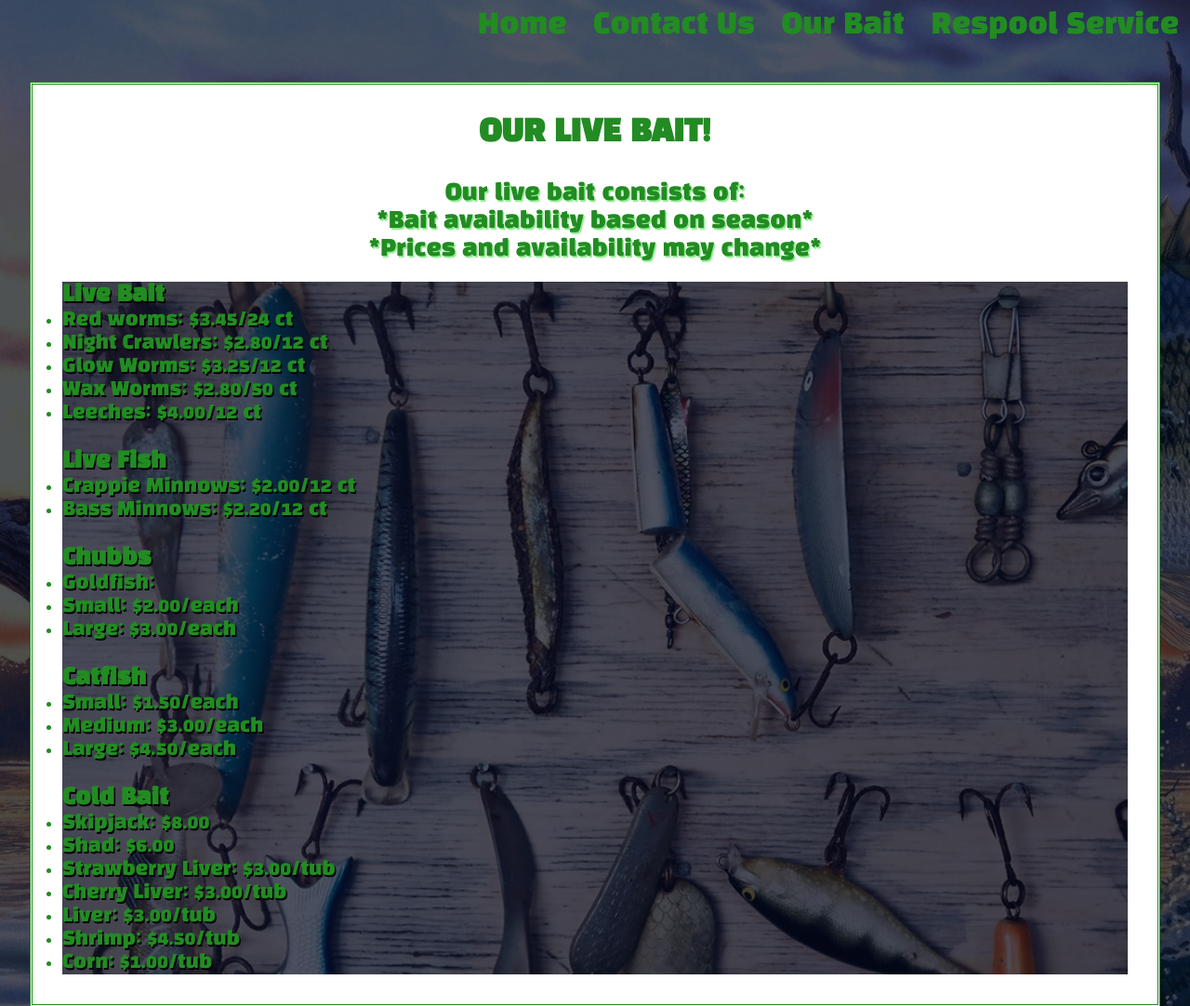
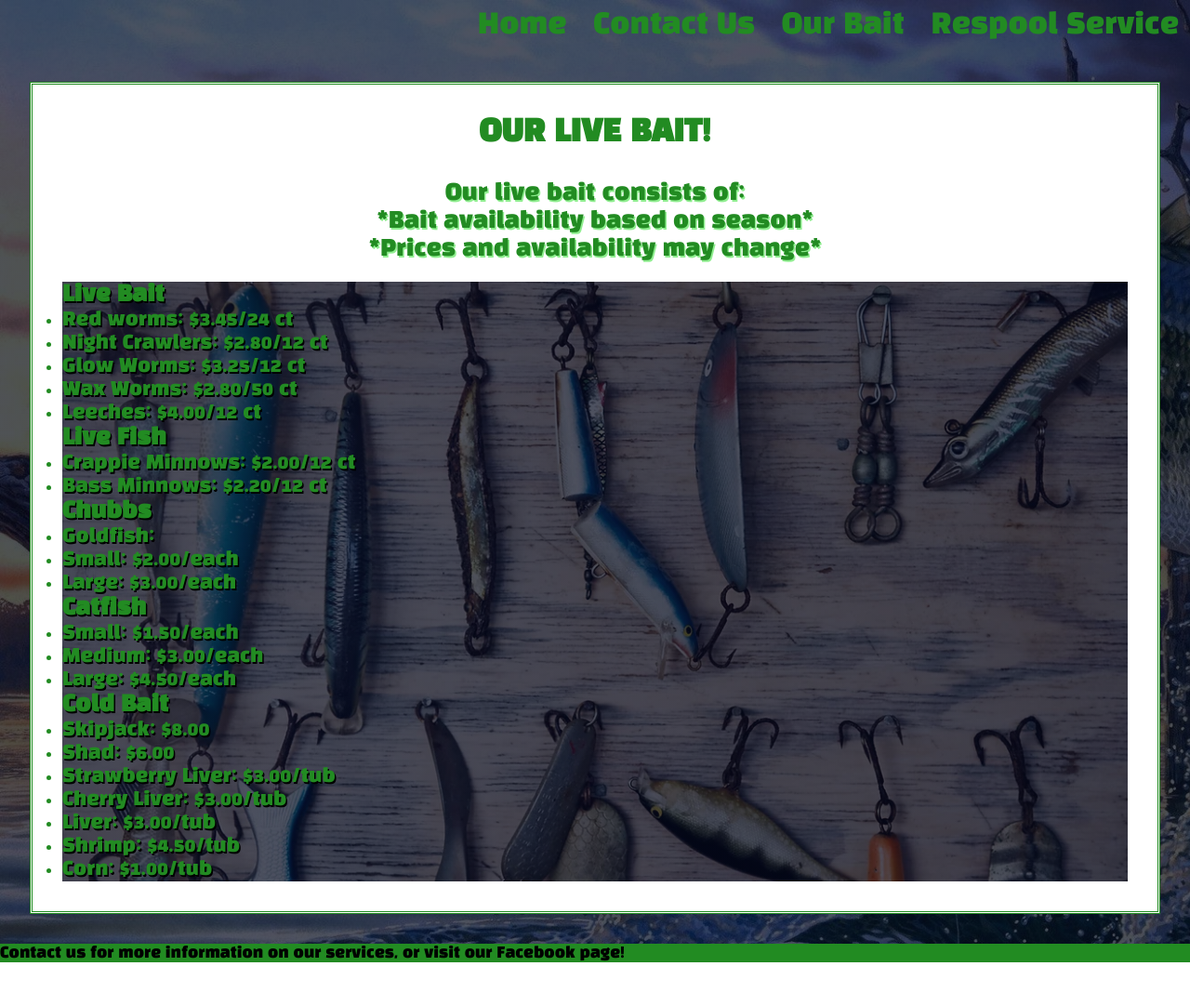
Before and after one commit to Jess21Speed/howards, a plain HTML site: page bait.html in a window 1280 px wide. Shown: the top 1082 px of the page at 93% size. After the commit the page ends 1035 px from the top, so only its background shows below. Drawn offline with Linux system fonts and the light colour scheme.

Commit message:
removed <br>

```diff
--- a/bait.html
+++ b/bait.html
@@ -36,24 +36,24 @@
                     <li>Glow Worms: $3.25/12 ct</li>
                     <li>Wax Worms: $2.80/50 ct</li>
                     <li>Leeches: $4.00/12 ct</li>
-                    <br>
+
                 </ul>
                 <h3>Live Fish</h3>
                 <ul>
                     <li>Crappie Minnows: $2.00/12 ct</li>
-                    <li>Bass Minnows: $2.20/12 ct</li><br>
+                    <li>Bass Minnows: $2.20/12 ct</li>
                 </ul>
                 <h3>Chubbs</h3>
                 <ul>
                     <li>Goldfish:</li>
                     <li>Small: $2.00/each</li>
-                    <li>Large: $3.00/each</li><br>
+                    <li>Large: $3.00/each</li>
                 </ul>
                 <h3>Catfish</h3>
                 <ul>
                     <li>Small: $1.50/each</li>
                     <li>Medium: $3.00/each</li>
-                    <li>Large: $4.50/each</li><br>
+                    <li>Large: $4.50/each</li>
                 </ul>
                 <h3>Cold Bait</h3>
                 <ul>
```
